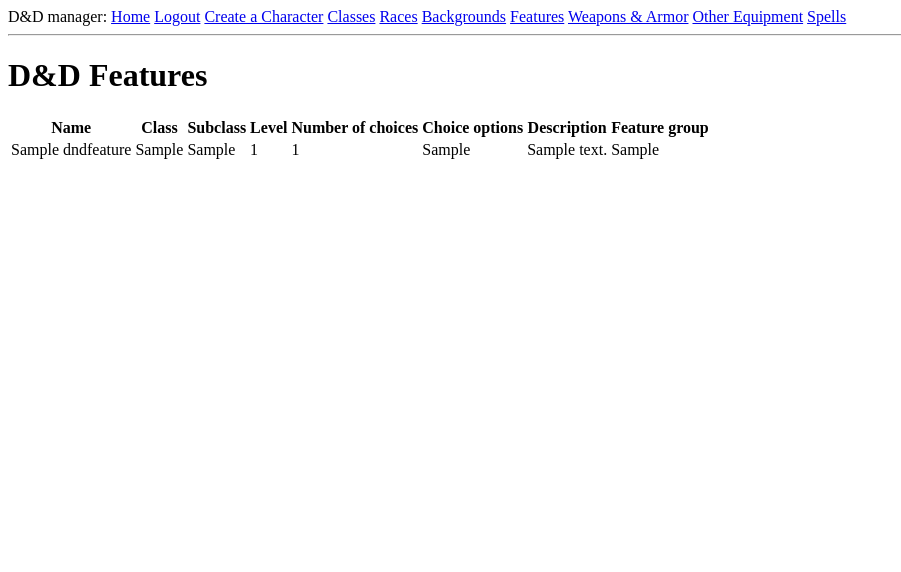
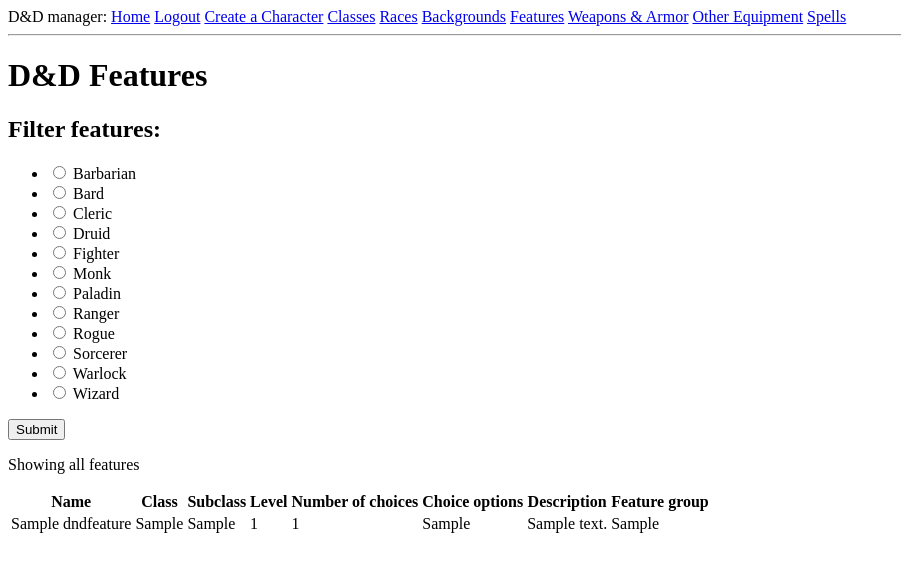
Before and after one commit to shenles/dndmanager, a Flask app: page /dndfeatures in a window 1280 px wide. Shown: the top 572 px of the page, without its empty margins (0-901 px from the left). Run offline with Flask 2, Linux system fonts and the light colour scheme; a user stored in the database is signed in; tables that the repository leaves empty hold one stand-in row (values such as "Sample post"); parts of the project's set-up code (start-up, migrations or seed data) failed here and were passed over.

Commit message:
feature filtering

```diff
--- a/app/forms.py
+++ b/app/forms.py
@@ -89,6 +89,11 @@ class SpellFilterForm(FlaskForm):
     school_list = MultiCheckboxField('School', choices=[(s, s) for s in school_choices])
     submit = SubmitField('Submit')
 
+class FeatureFilterForm(FlaskForm):
+    fclasses = ['Barbarian', 'Bard', 'Cleric', 'Druid', 'Fighter', 'Monk', 'Paladin', 'Ranger', 'Rogue', 'Sorcerer', 'Warlock', 'Wizard']
+    fclass_list = RadioField('Class', choices=fclasses)
+    submit = SubmitField('Submit')
+
 class EquipFilterForm(FlaskForm):
     equip_categories = ['All Adventuring Gear', 'All Tools', 'All Mounts and Vehicles', 'Artisan\'s Tools', 'Equipment Packs', 'Kits', 'Musical Instrument', 'Gaming Sets', 'Druidic Foci', 'Holy Symbols', 'Standard Gear', 'Ammunition']
     category_list = RadioField('Category/Subcategory', choices=equip_categories)
--- a/app/routes.py
+++ b/app/routes.py
@@ -2,7 +2,7 @@ from flask import request, render_template, flash, redirect, url_for, session
 from werkzeug.urls import url_parse
 from app import app, db
 from flask_login import login_required
-from app.forms import LoginForm, RegistrationForm, EquipFilterForm, WeaponArmorFilterForm, SpellFilterForm
+from app.forms import LoginForm, RegistrationForm, EquipFilterForm, WeaponArmorFilterForm, SpellFilterForm, FeatureFilterForm
 from app.forms import CreateCharacterForm, ChooseSubraceForm, AssignAbilitiesForm, HalfElfForm, ChooseBgForm
 from flask_login import current_user, login_user, logout_user
 from app.models import User, Character, Dndclass, Dndspell, Dndrace, Dndsubrace, Dndequipment, Dndbackground, Dndfeature
@@ -359,11 +359,16 @@ def dndraces():
     ddraces = Dndrace.query.all()
     return render_template('dndraces.html', title='D&D Races', allraces=ddraces)
 
-@app.route('/dndfeatures')
+@app.route('/dndfeatures', methods=['GET', 'POST'])
 @login_required
 def dndfeatures():
+    form = FeatureFilterForm()
+    if form.is_submitted():
+        selected_radio = form.fclass_list.data
+        desired_features = Dndfeature.query.filter(Dndfeature.fclass.contains(selected_radio))
+        return render_template('dndfeatures.html', title='D&D Features', form=form, selectedfeatures=desired_features)
     ddfeatures = Dndfeature.query.all()
-    return render_template('dndfeatures.html', title='D&D Features', allfeatures=ddfeatures)
+    return render_template('dndfeatures.html', title='D&D Features', form=form, allfeatures=ddfeatures)
 
 @app.route('/dndbackgrounds')
 @login_required
--- a/app/templates/dndequipment.html
+++ b/app/templates/dndequipment.html
@@ -12,6 +12,7 @@
     </div>
     <div>
     {% if allequip %}
+    <p>Showing all equipment</p>
     <table>
         <tr><th>Name</th><th>Category</th><th>Subcategory</th>
         <th>Cost</th><th>Weight</th><th>Description</th>
@@ -27,6 +28,7 @@
     </div>
     <div>
     {% if selectedequip %}
+    <p>Showing selected equipment</p>
     <table>
         <tr><th>Name</th><th>Category</th><th>Subcategory</th>
         <th>Cost</th><th>Weight</th><th>Description</th>
--- a/app/templates/dndfeatures.html
+++ b/app/templates/dndfeatures.html
@@ -3,7 +3,16 @@
 {% block content %}
     <h1>D&D Features</h1>
     <div>
+    <h2>Filter features:</h2>
+    <form method="post">
+        {{ form.hidden_tag() }}
+        {{ form.fclass_list }}
+        <button type="submit">Submit</button>
+    </form>
+    </div>
+    <div>
     {% if allfeatures %}
+    <p>Showing all features</p>
     <table>
         <tr><th>Name</th><th>Class</th><th>Subclass</th>
         <th>Level</th><th>Number of choices</th><th>Choice options</th>
@@ -21,4 +30,24 @@
     </table>
     {% endif %}
     </div>
+    <div>
+    {% if selectedfeatures %}
+    <p>Showing selected features</p>
+    <table>
+        <tr><th>Name</th><th>Class</th><th>Subclass</th>
+        <th>Level</th><th>Number of choices</th><th>Choice options</th>
+        <th>Description</th>
+        <th>Feature group</th>
+        </tr>
+        {% for feat in selectedfeatures %}
+        <tr>
+            <td>{{ feat.name }}</td><td>{{ feat.fclass }}</td><td>{{ feat.fsubclass }}</td>
+            <td>{{ feat.level }}</td><td>{{ feat.numoptions  }}</td>
+            <td>{{ feat.choiceoptions  }}</td><td>{{ feat.description }}</td>
+            <td>{{ feat.fgroup }}</td>
+        </tr>
+        {% endfor %}
+    </table>
+    {% endif %}
+    </div>
 {% endblock %}
--- a/populatedb.py
+++ b/populatedb.py
@@ -419,4 +419,4 @@ def populateBackgrounds():
 #populateSubraces() # done
 #populateEquipment() # done
 #populateBackgrounds() # done
-populateFeatures()
+#populateFeatures()
```
